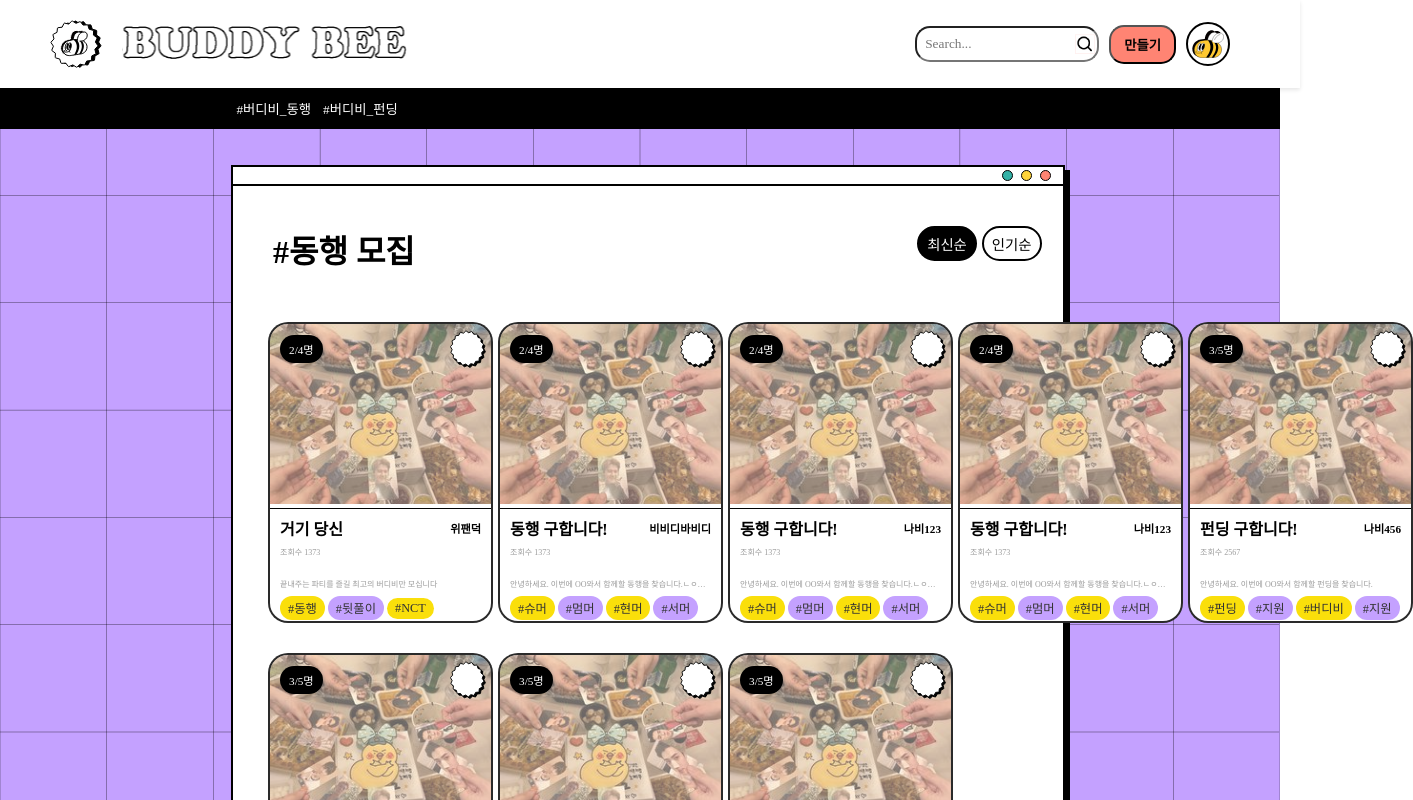
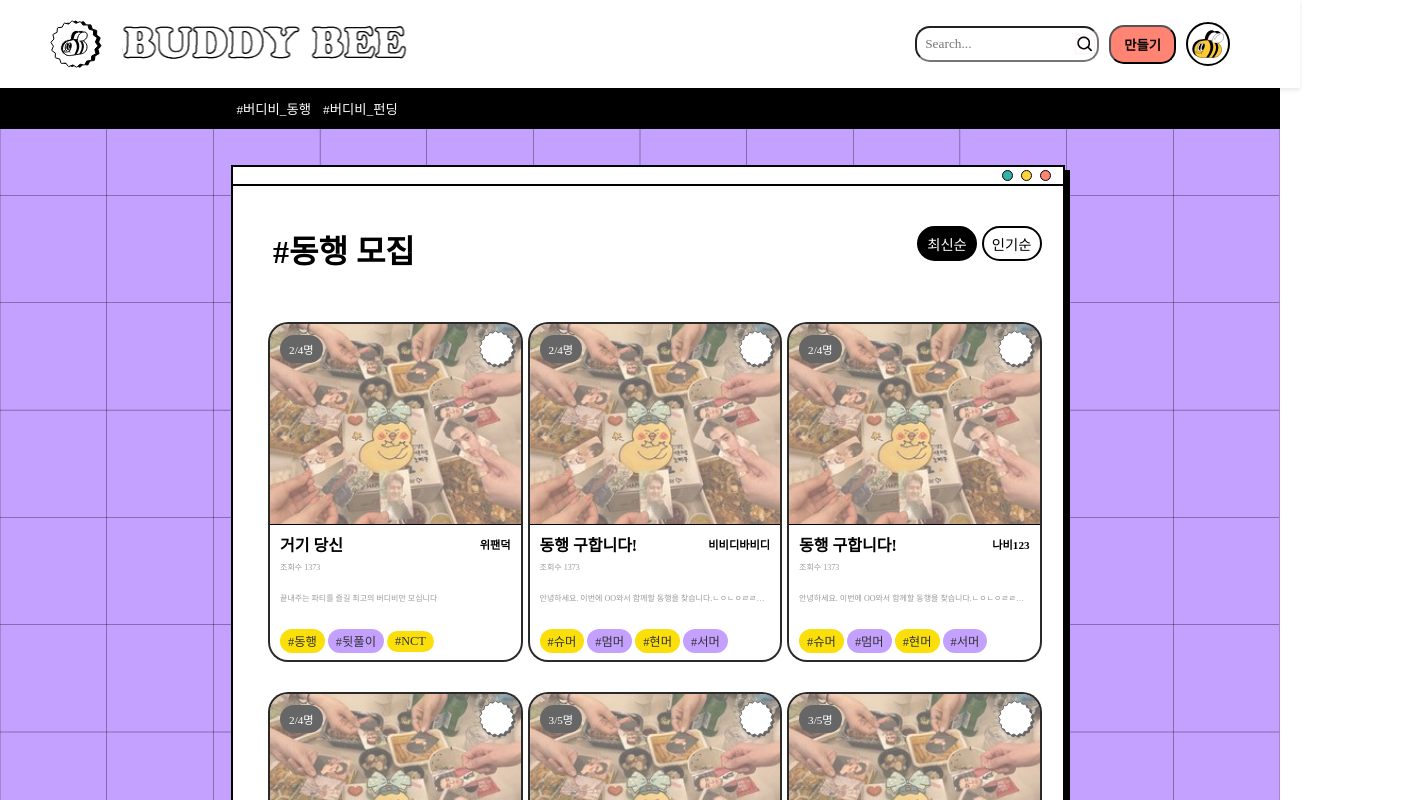
Before and after one commit to Smurfs-village/Buddy-Bee, a React (Create React App) app: page /projects in a window 1280 px wide. Shown: the top 800 px of the page, 1413 px wide, since content can reach past the window. Built offline with nearby package versions, Linux system fonts and the light colour scheme; a web font is replaced by a local one.

Commit message:
card-aspect-ratio-fix

```diff
--- a/src/components/Common/ListCard.css
+++ b/src/components/Common/ListCard.css
@@ -10,9 +10,9 @@
   font-family: "Pretendard-Regular";
   /* font-weight: ; */
 }
+
 .common-card {
-  width: 225px !important; /* 카드 너비 고정 */
-  height: 301px; /* 카드 높이 고정 */
+  width: 100%;
   background-color: #fff; /* 카드 배경 색상 */
   border-radius: 20px;
   display: flex;
@@ -21,7 +21,7 @@
   overflow: hidden;
   border: rgba(0, 0, 0, 0.836) solid 2px;
   box-sizing: border-box;
-  aspect-ratio: 225/301 auto;
+  aspect-ratio: 225 / 301;
 }
 
 .common-card-line-1 {
@@ -30,40 +30,40 @@
   align-items: center;
 }
 
-.common-card-image {
-  max-width: 225px; /* 이미지 너비 고정 */
-  max-height: 180px; /* 이미지 높이 고정 */
-  object-fit: cover;
-  opacity: 0.6; /* 이미지의 투명도 */
-  aspect-ratio: 225/180;
+.common-card-image-wrapper {
+  width: 100%;
+  aspect-ratio: 225 / 180; /* 이미지 비율 설정 */
+  position: relative;
+  background-size: cover;
+  background-position: center;
+  opacity: 0.6;
 }
 
 .common-card-content {
   width: 100%;
-  max-height: 130px; /* 컨텐츠 높이 고정 */
   box-sizing: border-box;
   padding: 7px 10px;
   display: flex;
   flex-direction: column;
-  gap: 1px;
+  justify-content: space-between;
   border-top: #000 solid 1px;
-  aspect-ratio: 2/1 auto;
+  flex-grow: 1; /* 남은 공간을 차지하도록 설정 */
 }
 
 .common-card-content h3 {
   margin: 0;
-  font-size: 1em; /*20.8px*/
+  font-size: 1em; /* 20.8px */
   font-weight: 600;
 }
 
 .common-card-line-1 span {
-  font-size: 0.7em; /*12.8px*/
+  font-size: 0.7em; /* 12.8px */
   font-weight: 600;
 }
 
 .common-card-content p {
   margin: 0;
-  font-size: 0.5em; /*12.8px*/
+  font-size: 0.5em; /* 12.8px */
   color: #9b9b9b;
   margin-top: 5px;
 }
@@ -73,6 +73,7 @@
   overflow: hidden;
   text-overflow: ellipsis;
   white-space: nowrap;
+  flex-grow: 1; /* 설명 부분도 공간을 차지하도록 설정 */
 }
 
 .common-hashtags {
@@ -90,7 +91,7 @@
   background-color: #c4a1ff; /* 기본 해시태그 배경 색상 */
   border-radius: 25px;
   padding: 3px 8px;
-  font-size: 0.77em; /*16px*/
+  font-size: 0.77em; /* 16px */
   color: #333;
   white-space: nowrap; /* 한 줄로 표시 */
   overflow: hidden; /* 넘치는 텍스트 숨김 */
@@ -98,10 +99,6 @@
 
 .common-hashtag.common-alternate-color {
   background-color: #fadf0b; /* 대체 해시태그 배경 색상 */
-}
-
-.common-card-image-wrapper {
-  position: relative;
 }
 
 .common-participants-info {
@@ -112,8 +109,7 @@
   color: #fff;
   padding: 6px 9px;
   border-radius: 50px;
-  font-size: 0.7em; /*14.4px*/
-  /* font-weight: 500; */
+  font-size: 0.7em; /* 14.4px */
 }
 
 .common-scrap-icon {
--- a/src/components/Common/ListCard.js
+++ b/src/components/Common/ListCard.js
@@ -21,8 +21,10 @@ const ListCard = ({ data, index, type, toggleScrap }) => {
 
   return (
     <div className="common-card" key={index}>
-      <div className="common-card-image-wrapper">
-        <img src={data.image} alt="Sample" className="common-card-image" />
+      <div
+        className="common-card-image-wrapper"
+        style={{ backgroundImage: `url(${data.image})` }}
+      >
         <div className="common-participants-info">
           {data.currentParticipants}/{data.maxParticipants}명
         </div>
--- a/src/components/Layout/ProjectListPageLayout.css
+++ b/src/components/Layout/ProjectListPageLayout.css
@@ -11,6 +11,7 @@
   padding: 10px 0;
   z-index: 1000; /* 헤더 위에 표시되도록 z-index 설정 */
 }
+
 .project-list-page-sub-nav :nth-child(1) {
   margin-left: 18%;
 }
@@ -26,8 +27,7 @@
 
 .project-list-page-layout-grid {
   display: grid;
-  grid-template-columns: repeat(5, 1fr);
-  grid-template-rows: repeat(5, 1fr);
+  grid-template-columns: repeat(auto-fit, minmax(200px, 1fr));
   grid-gap: 30px 5px;
 }
 
@@ -54,6 +54,7 @@
   margin-left: 5px;
   align-items: last baseline;
 }
+
 .project-list-page-sub-nav button {
   border: none;
   background-color: transparent;
```
